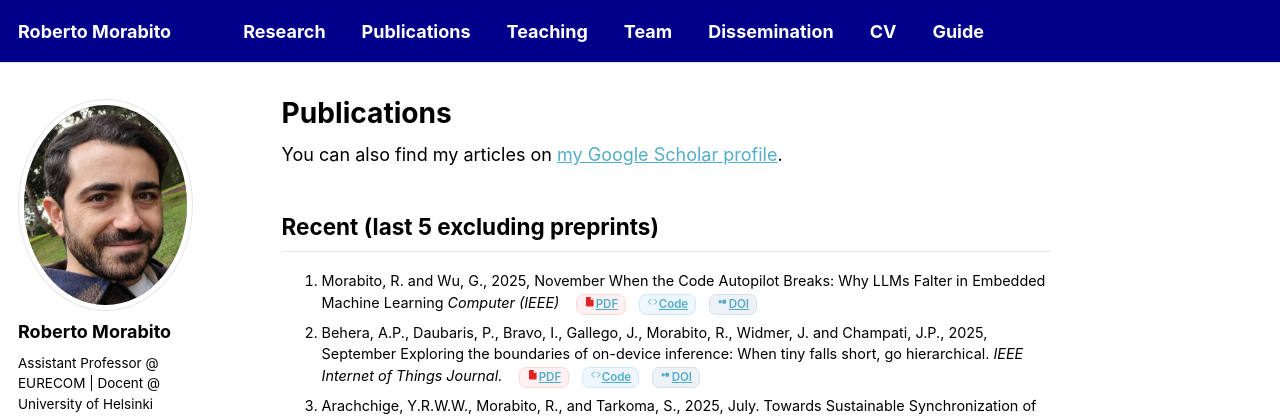
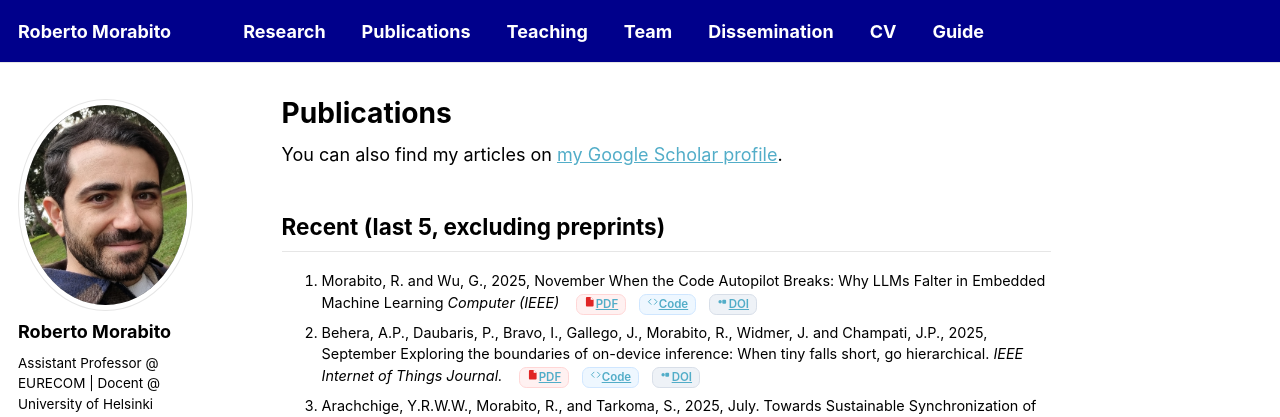
Before and after one commit to robertmora/robertmora.github.io, a Jekyll site: the page built from _pages/publications.html, in a window 1280 px wide and 1201 px high. Shown: the top 417 px of the window. Built offline with Jekyll 4.4.1, drawn with Linux system fonts in a browser that asks for light colours; some web fonts are replaced; a script that is not in the unit is left out.

```diff
--- a/_pages/publications.html
+++ b/_pages/publications.html
@@ -13,7 +13,7 @@ author_profile: true
 <!-- ===== Publications: Recent + Tabs (CSS-only) ===== -->
 
 <!-- Recent -->
-<h2 id="recent">Recent (last 5 excluding preprints)</h2>
+<h2 id="recent">Recent (last 5, excluding preprints)</h2>
 <ol>
   <li>
     Morabito, R. and Wu, G., 2025, November When the Code Autopilot Breaks: Why LLMs Falter in Embedded Machine Learning <em>Computer (IEEE)</em>
```
